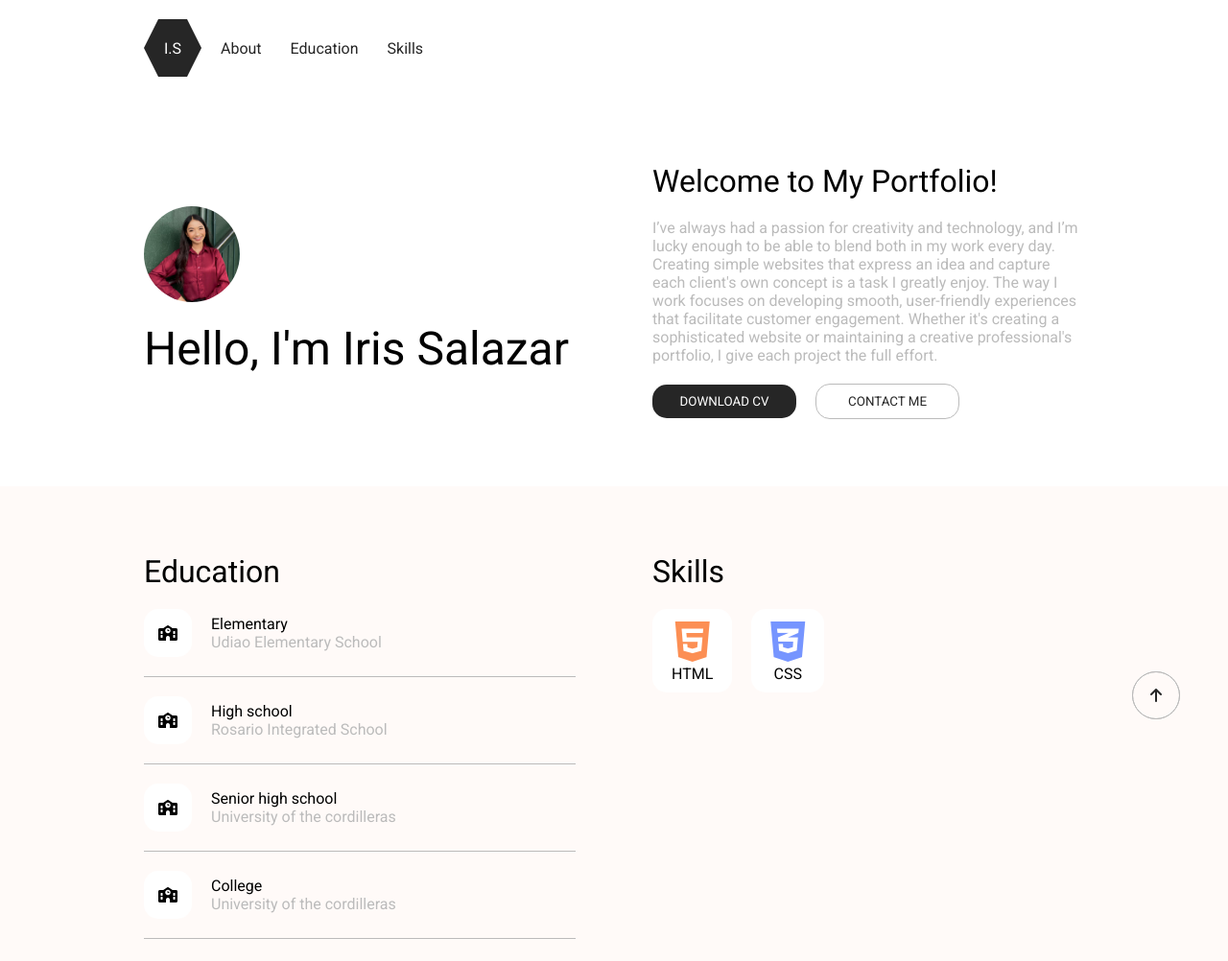
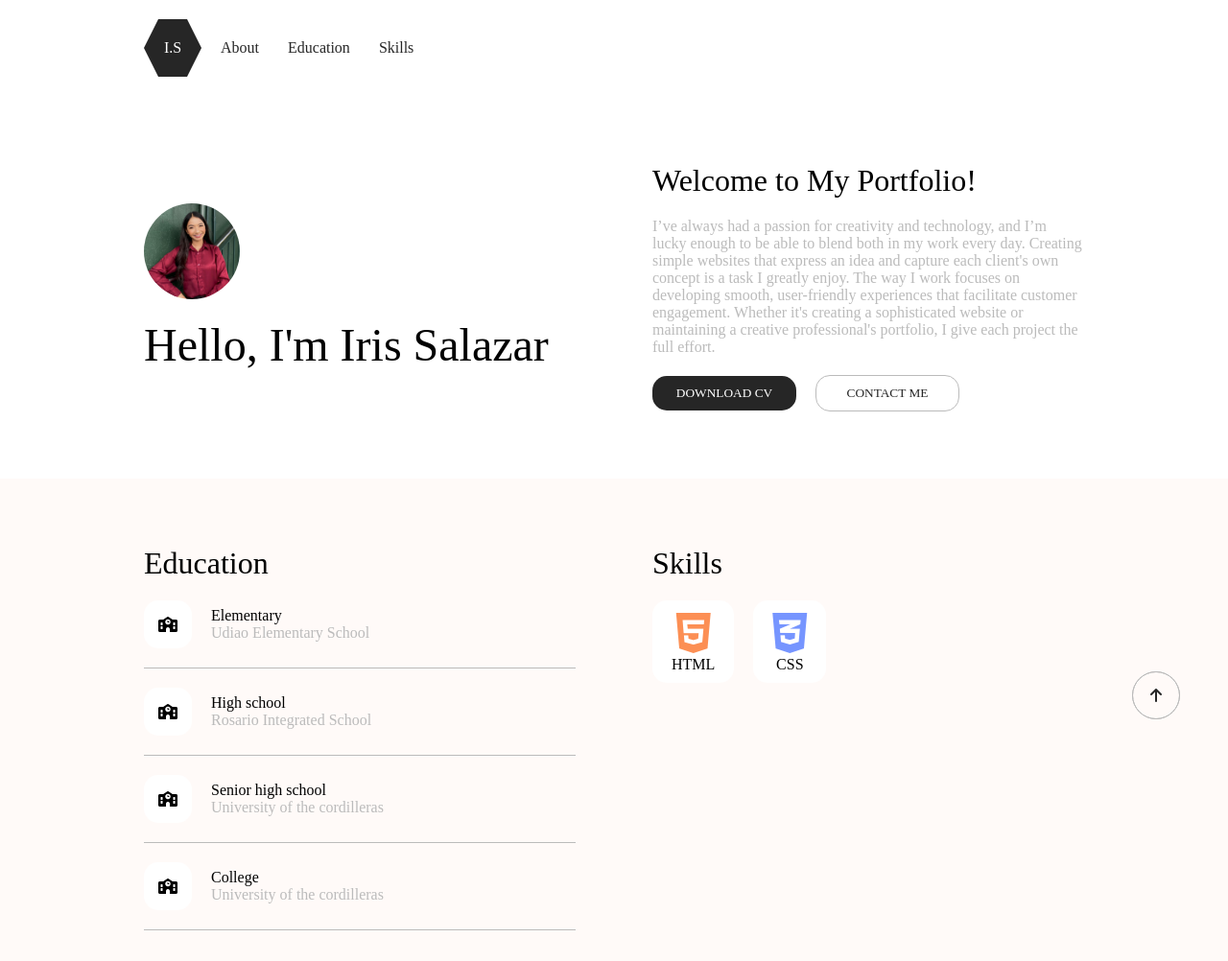
Before and after one commit to SalazarIris/portfolio, a plain HTML site: page index.html in a window 1280 px wide. Shown: the top 1002 px of the page at 96% size. Drawn offline with Linux system fonts and the light colour scheme.

Commit message:
Update style.css

```diff
--- a/css/style.css
+++ b/css/style.css
@@ -20,7 +20,7 @@
 	padding: 0;
 	margin: 0;
 	box-sizing: border-box;
-	font-family: "Roboto", sans-serif;
+	font-family: "Times New Roman", sans-serif;
 	font-style: normal;
 	text-decoration: none;
 	list-style: none;
```
